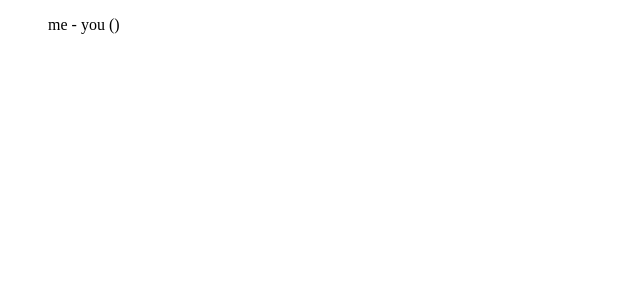
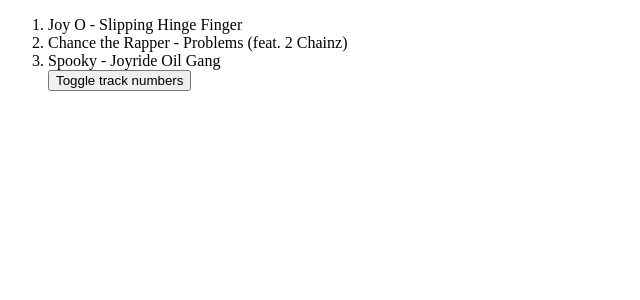
Before and after one commit to ewenme/tracklister, a React (Create React App) app: page / in a window 1280 px wide. Shown: the top 300 px of the page, without its empty margins (0-640 px from the left). Built offline with nearby package versions, Linux system fonts and the light colour scheme; the HTML template or start-up script is replaced by a standard one.

Commit message:
toggle track numbers!

```diff
--- a/src/App.js
+++ b/src/App.js
@@ -1,24 +1,45 @@
 import React, { Component } from 'react'
-import Table from './tracklist'
+import Tracklist from './tracklist'
 
 class App extends Component {
 
   state = {
     tracks: [
       {
-        artist: "me",
-        track: "you"
+        artist: "Joy O",
+        track: "Slipping",
+        label: "Hinge Finger",
+      },
+      {
+        artist: "Chance the Rapper",
+        track: "Problems (feat. 2 Chainz)",
+      },
+      {
+        artist: "Spooky",
+        track: "Joyride",
+        label: "Oil Gang",
       }
     ],
+    track_numbers: true
+  }
+
+  toggleTrackNumbers = () => {
+
+    this.setState(prevState => ({
+      track_numbers: !prevState.track_numbers
+    }));
   }
 
   render() {
 
-    const { tracks } = this.state
+    const { tracks, track_numbers } = this.state
 
     return (
       <div className="container">
-    <Table trackData={tracks}/>
+        <Tracklist
+        trackData={tracks} trackNumber={track_numbers}
+        toggleTrackNumbers={this.toggleTrackNumbers}
+        />
       </div>
     )
   }
--- a/src/tracklist.js
+++ b/src/tracklist.js
@@ -3,19 +3,28 @@
 const TrackLayout = props => {
   const rows = props.trackData.map((row, index) => {
     return (
-        <li key={index}>{row.artist} - {row.track} ({row.label})</li>
+        <li key={index}>
+          {row.artist} - {row.track} {row.label}
+          </li>
     )
   })
 
-  return <ul style={{listStyleType:"none"}}>{rows}</ul>
+  const list_style = (props.trackNumber) ? "decimal" : "none"
+
+  return <ol style={{listStyleType:list_style}}>{rows}
+   <button onClick={() => props.toggleTrackNumbers()}>Toggle track numbers</button>
+   </ol>
 }
 
 class Tracklist extends Component {
     render() {
-        const { trackData } = this.props
+        const { trackData, trackNumber, toggleTrackNumbers } = this.props
 
       return (
-          <TrackLayout trackData={trackData} />
+          <TrackLayout
+          trackData={trackData} trackNumber={trackNumber}
+          toggleTrackNumbers={toggleTrackNumbers}
+          />
       )
     }
   }
```
